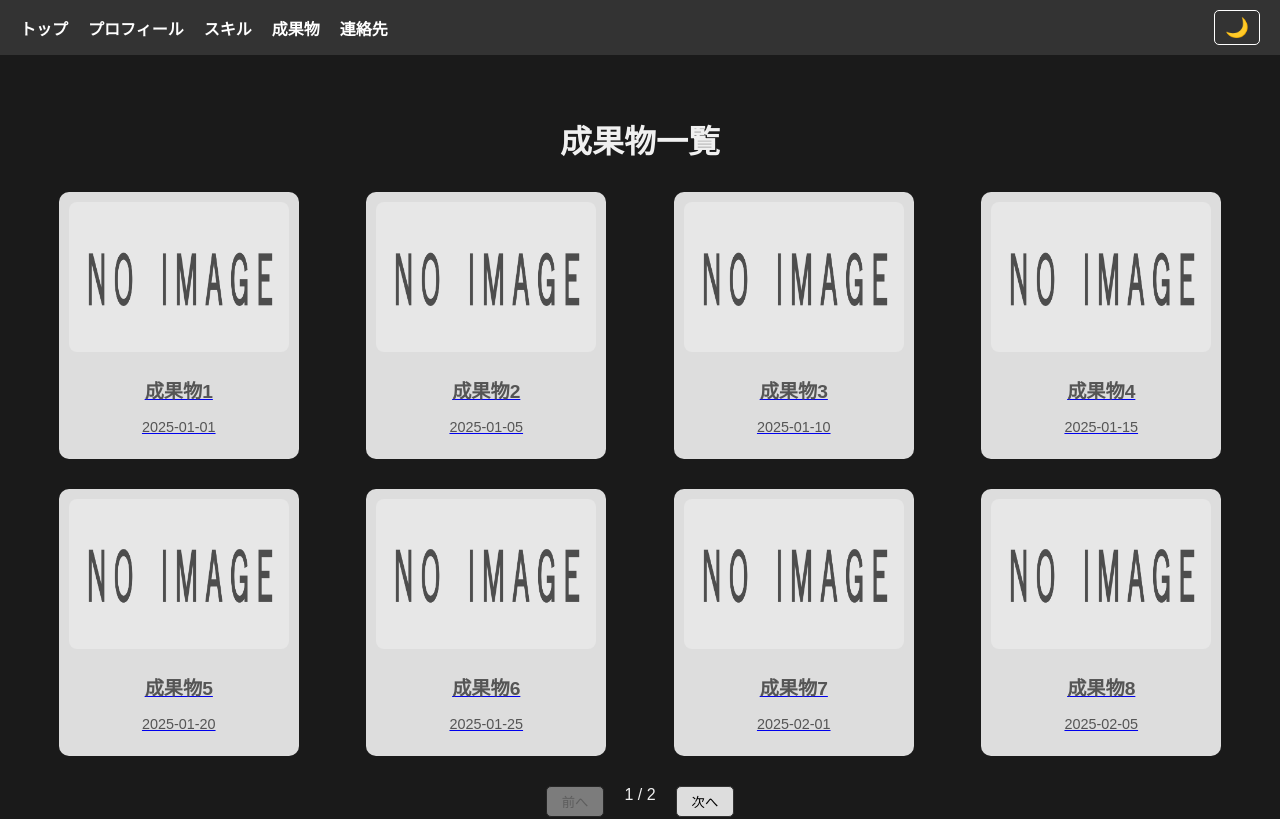
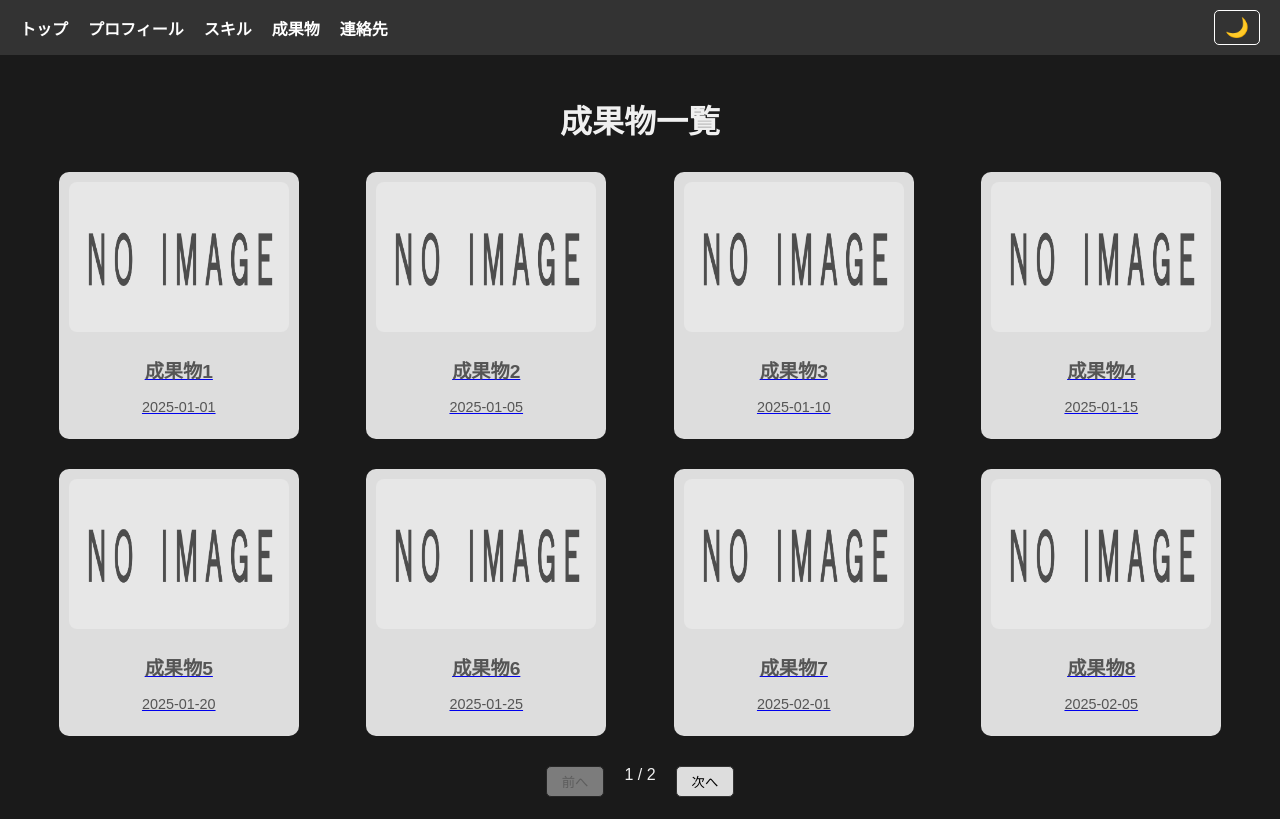
Before and after one commit to keykimu/blog-frontend, a Vue app: page /works in a window 1280 px wide. Shown: the top 819 px of the page. Built offline with nearby package versions, Linux system fonts and the light colour scheme.

Commit message:
style:見出しの高さを統一

```diff
--- a/src/views/Contact.vue
+++ b/src/views/Contact.vue
@@ -38,7 +38,7 @@ const copyEmail = () => {
   flex-direction: column;
   align-items: center;
   gap: 20px;
-  margin-top: 50px;
+  padding: 20px;
 
   .contact-item {
     display: flex;
--- a/src/views/WorkDetail.vue
+++ b/src/views/WorkDetail.vue
@@ -35,7 +35,7 @@ const renderedContent = computed(() => marked.parse(work.value.description));
   max-width: 1200px;
   margin: 0 auto;
   text-align: center;
-  padding: 40px 20px;
+  padding: 20px;
 
   .date {
     color: #777;
--- a/src/views/Works.vue
+++ b/src/views/Works.vue
@@ -49,7 +49,7 @@ const prevPage = () => {
   max-width: 1200px;
   margin: 0 auto;
   text-align: center;
-  padding: 40px 20px;
+  padding: 20px;
 
   h1 {
     margin-bottom: 30px;
```
